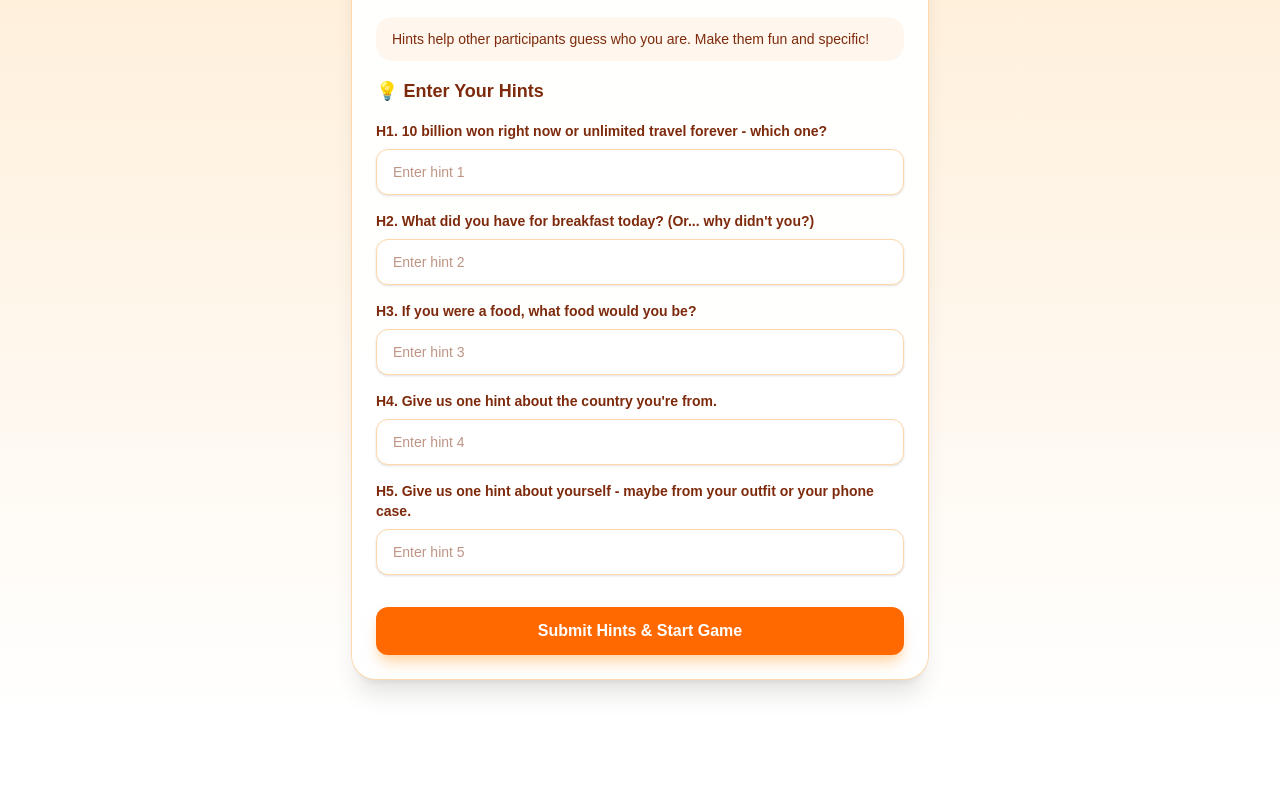
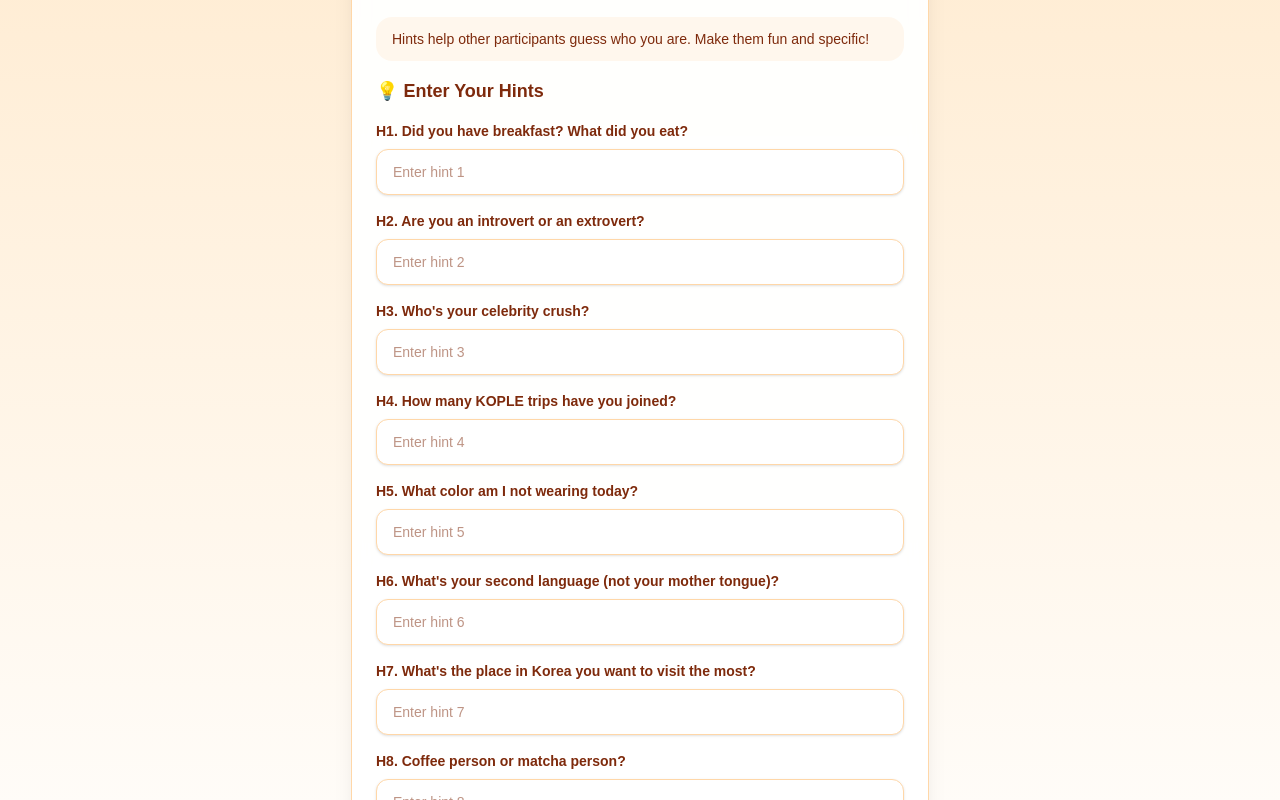
Before and after one commit to Happ11quokka/koplegame, a Next.js app: page / in a window 1280 px wide. Shown: the part 1020-1820 px from the top of the page. Before the commit the page ends 1739 px from the top, so only its background shows below. Built offline with nearby package versions, Linux system fonts and the light colour scheme.

Commit message:
|FEAT| 8문제으로 수정

```diff
--- a/src/app/event/[code]/page.tsx
+++ b/src/app/event/[code]/page.tsx
@@ -23,6 +23,9 @@ interface Hint {
   h3: string;
   h4: string;
   h5: string;
+  h6: string;
+  h7: string;
+  h8: string;
   matchedBy: string[];
   createdAt?: Timestamp;
   order?: number;
@@ -83,6 +86,9 @@ export default function EventPage() {
           h3: data.h3 as string,
           h4: data.h4 as string,
           h5: data.h5 as string,
+          h6: data.h6 as string,
+          h7: data.h7 as string,
+          h8: data.h8 as string,
           matchedBy: (data.matchedBy as string[]) || []
         } satisfies Hint;
       });
@@ -170,24 +176,36 @@ export default function EventPage() {
 
             <div className="mt-6 grid gap-4">
               <DetailRow
-                label="H1. 10 billion won or unlimited travel?"
+                label="H1. Did you have breakfast? What did you eat?"
                 value={selectedHint.h1}
               />
               <DetailRow
-                label="H2. Breakfast update"
+                label="H2. Are you an introvert or an extrovert?"
                 value={selectedHint.h2}
               />
               <DetailRow
-                label="H3. If you were a food"
+                label="H3. Who's your celebrity crush?"
                 value={selectedHint.h3}
               />
               <DetailRow
-                label="H4. Country hint"
+                label="H4. How many KOPLE trips have you joined?"
                 value={selectedHint.h4}
               />
               <DetailRow
-                label="H5. Personal hint"
+                label="H5. What color am I not wearing today?"
                 value={selectedHint.h5}
+              />
+              <DetailRow
+                label="H6. What's your second language (not your mother tongue)?"
+                value={selectedHint.h6}
+              />
+              <DetailRow
+                label="H7. What's the place in Korea you want to visit the most?"
+                value={selectedHint.h7}
+              />
+              <DetailRow
+                label="H8. Coffee person or matcha person?"
+                value={selectedHint.h8}
               />
             </div>
 
@@ -248,9 +266,9 @@ export default function EventPage() {
                           )}
                         </div>
                         <div className="mt-4 space-y-2 text-sm text-orange-900/80">
-                          <div>💰 {hint.h1}</div>
-                          <div>🍳 {hint.h2}</div>
-                          <div>🍽️ {hint.h3}</div>
+                          <div>🍳 {hint.h1}</div>
+                          <div>🧭 {hint.h2}</div>
+                          <div>🎬 {hint.h3}</div>
                         </div>
                         <div className="mt-4 text-xs font-semibold uppercase tracking-wide text-orange-400">
                           Click to view all hints →
@@ -280,6 +298,9 @@ export default function EventPage() {
                   <p>H3: {hint.h3}</p>
                   <p>H4: {hint.h4}</p>
                   <p>H5: {hint.h5}</p>
+                  <p>H6: {hint.h6}</p>
+                  <p>H7: {hint.h7}</p>
+                  <p>H8: {hint.h8}</p>
                   <p className="mt-2 text-xs text-orange-900/70">
                     {hint.matchedBy.length} people matched me
                   </p>
--- a/src/app/page.tsx
+++ b/src/app/page.tsx
@@ -10,18 +10,21 @@ export default function HomePage() {
   const [formMode, setFormMode] = useState<"join" | "login">("join");
   const [eventCode, setEventCode] = useState("");
   const [nickname, setNickname] = useState("");
-  const [hints, setHints] = useState(["", "", "", "", ""]);
+  const [hints, setHints] = useState(["", "", "", "", "", "", "", ""]);
   const [loading, setLoading] = useState(false);
   const [loggingIn, setLoggingIn] = useState(false);
   const [error, setError] = useState("");
   const [loginError, setLoginError] = useState("");
 
   const hintLabels = [
-    "H1. 10 billion won right now or unlimited travel forever - which one?",
-    "H2. What did you have for breakfast today? (Or... why didn't you?)",
-    "H3. If you were a food, what food would you be?",
-    "H4. Give us one hint about the country you're from.",
-    "H5. Give us one hint about yourself - maybe from your outfit or your phone case.",
+    "H1. Did you have breakfast? What did you eat?",
+    "H2. Are you an introvert or an extrovert?",
+    "H3. Who's your celebrity crush?",
+    "H4. How many KOPLE trips have you joined?",
+    "H5. What color am I not wearing today?",
+    "H6. What's your second language (not your mother tongue)?",
+    "H7. What's the place in Korea you want to visit the most?",
+    "H8. Coffee person or matcha person?",
   ];
 
   const handleHintChange = (index: number, value: string) => {
@@ -72,6 +75,9 @@ export default function HomePage() {
         h3: hints[2],
         h4: hints[3],
         h5: hints[4],
+        h6: hints[5],
+        h7: hints[6],
+        h8: hints[7],
         createdAt: new Date(),
         matchedBy: [],
       });
```
